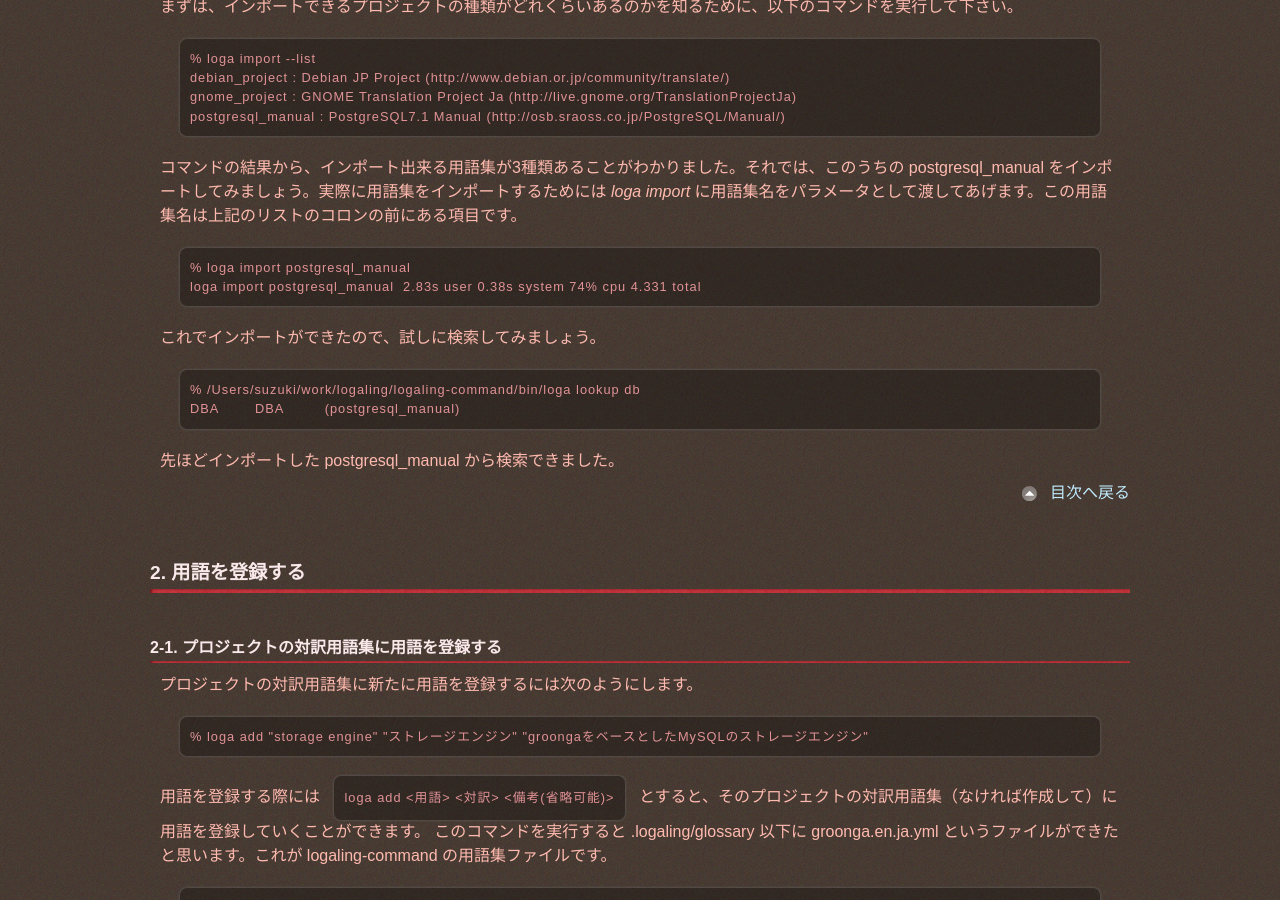
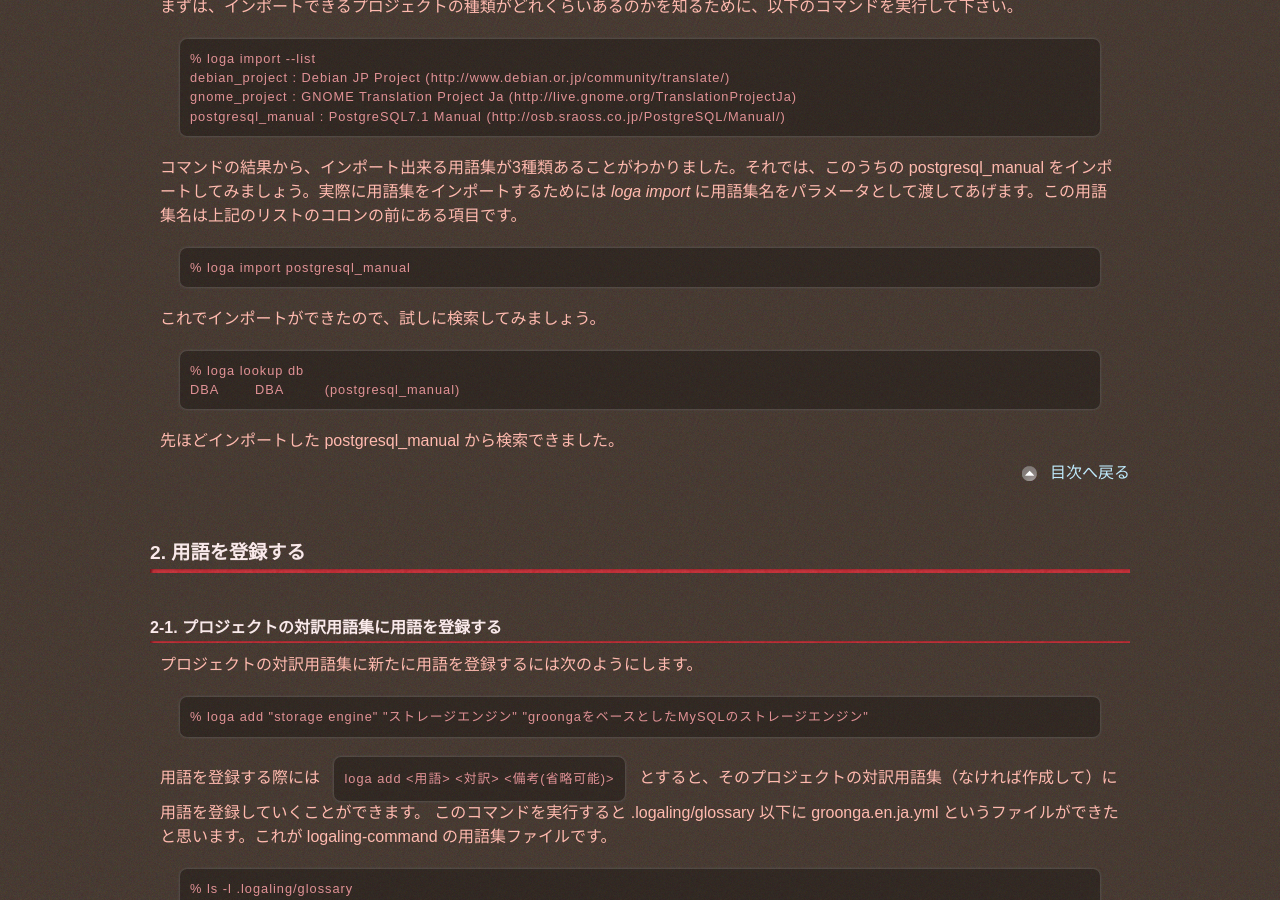
Before and after one commit to logaling/logaling.github.com, a Jekyll site: the page built from tutorial.md, in a window 1280 px wide and 900 px high, scrolled down 4687 px. Built offline with Jekyll 4.4.1, drawn with Linux system fonts in a browser that asks for light colours; some web fonts are replaced; Markdown is read by kramdown in place of the engine named in the settings.

Commit message:
remove unnecessary word

```diff
--- a/tutorial.md
+++ b/tutorial.md
@@ -223,11 +223,10 @@ logaling-command では、そのような場合のために、1行1用語ペア
 コマンドの結果から、インポート出来る用語集が3種類あることがわかりました。それでは、このうちの postgresql_manual をインポートしてみましょう。実際に用語集をインポートするためには *loga import* に用語集名をパラメータとして渡してあげます。この用語集名は上記のリストのコロンの前にある項目です。
 
 	% loga import postgresql_manual
-	loga import postgresql_manual  2.83s user 0.38s system 74% cpu 4.331 total
 
 これでインポートができたので、試しに検索してみましょう。
 
-	% /Users/suzuki/work/logaling/logaling-command/bin/loga lookup db
+	% loga lookup db
 	DBA        DBA         (postgresql_manual)
 
 先ほどインポートした postgresql_manual から検索できました。
```
